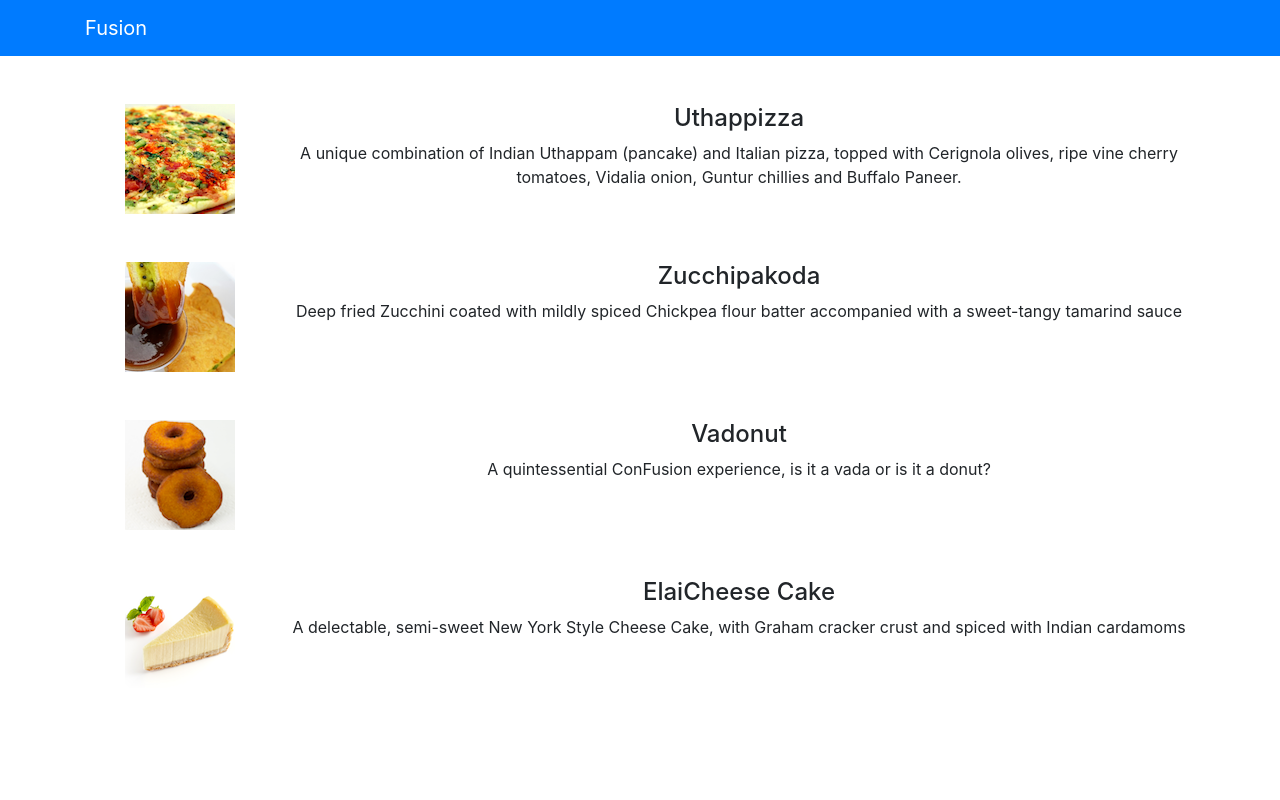
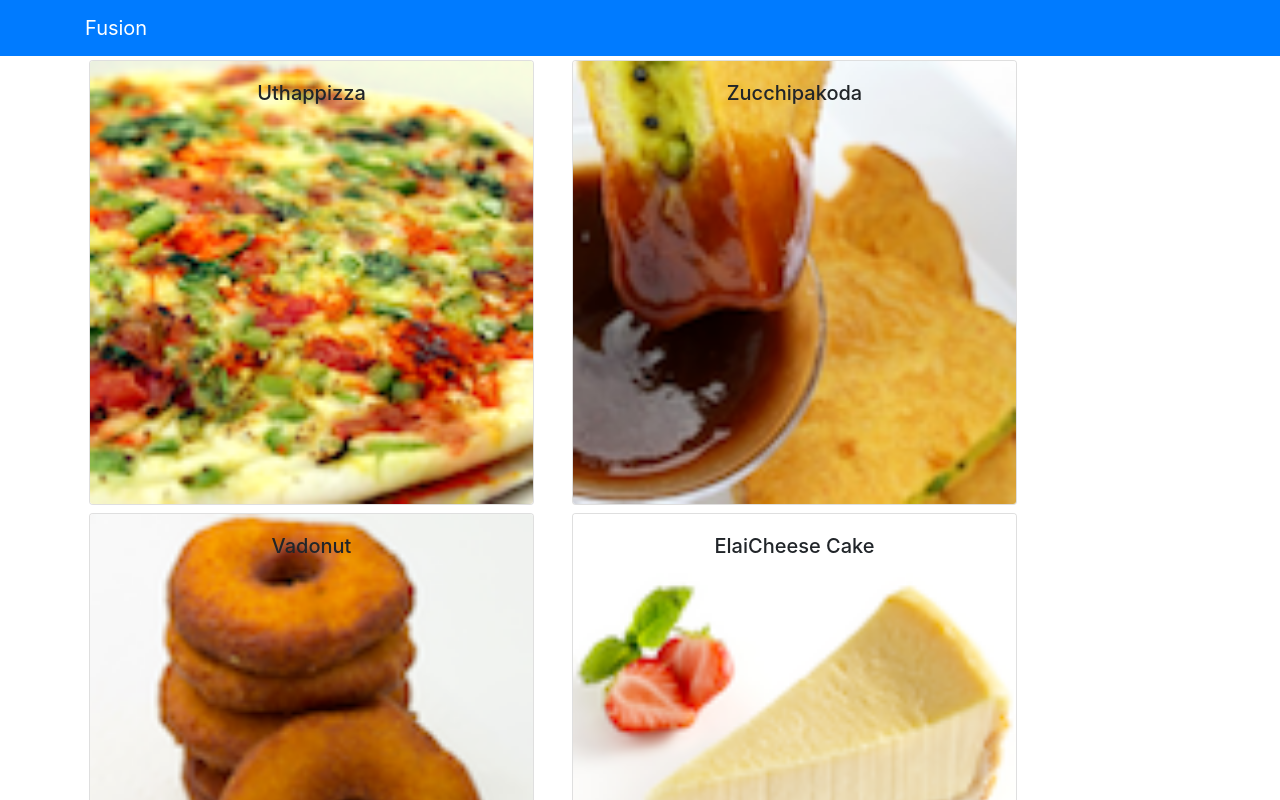
Before and after one commit to mumerasghar/FoodWay, a React (Create React App) app: page / in a window 1280 px wide. Shown: the top 800 px of the page. Built offline with nearby package versions, Linux system fonts and the light colour scheme.

Commit message:
Component part 2

```diff
--- a/src/App.js
+++ b/src/App.js
@@ -2,8 +2,19 @@
 import { Navbar, NavbarBrand } from 'reactstrap'
 import Menu from './components/MenuComponent'
 import './App.css';
+import { Component } from 'react';
+import { DISHES } from './shared/dishes'
+class App extends Component {
 
-function App() {
+  constructor(props) {
+    super(props)
+
+    this.state = {
+      dishes: DISHES
+    }
+  }
+
+  render() {
     return (
       <div className="App">
         <Navbar dark color="primary">
@@ -11,9 +22,10 @@
             <NavbarBrand href="/">Fusion</NavbarBrand>
           </div>
         </Navbar>
-      <Menu />
+        <Menu dishes={this.state.dishes} />
       </div>
     );
   }
+}
 
 export default App;
--- a/src/components/MenuComponent.js
+++ b/src/components/MenuComponent.js
@@ -1,78 +1,65 @@
 import React, { Component } from 'react'
-import { Media } from 'reactstrap'
+import { Card, CardImg, CardImgOverlay, CardText, CardBody, CardTitle } from 'reactstrap'
 
 class Menu extends Component {
 
     constructor(props) {
         super(props)
         this.state = {
-            dishes: [
-                {
-                    id: 0,
-                    name: 'Uthappizza',
-                    image: 'assets/images/uthappizza.png',
-                    category: 'mains',
-                    label: 'Hot',
-                    price: '4.99',
-                    description: 'A unique combination of Indian Uthappam (pancake) and Italian pizza, topped with Cerignola olives, ripe vine cherry tomatoes, Vidalia onion, Guntur chillies and Buffalo Paneer.'
-                },
-                {
-                    id: 1,
-                    name: 'Zucchipakoda',
-                    image: 'assets/images/zucchipakoda.png',
-                    category: 'appetizer',
-                    label: '',
-                    price: '1.99',
-                    description: 'Deep fried Zucchini coated with mildly spiced Chickpea flour batter accompanied with a sweet-tangy tamarind sauce'
-                },
-                {
-                    id: 2,
-                    name: 'Vadonut',
-                    image: 'assets/images/vadonut.png',
-                    category: 'appetizer',
-                    label: 'New',
-                    price: '1.99',
-                    description: 'A quintessential ConFusion experience, is it a vada or is it a donut?'
-                },
-                {
-                    id: 3,
-                    name: 'ElaiCheese Cake',
-                    image: 'assets/images/elaicheesecake.png',
-                    category: 'dessert',
-                    label: '',
-                    price: '2.99',
-                    description: 'A delectable, semi-sweet New York Style Cheese Cake, with Graham cracker crust and spiced with Indian cardamoms'
-                }
-            ],
+            selecDish: null
+        }
+
+    }
+
+
+    handleClick(item) {
+
+        this.setState({ selecDish: item })
+        console.log(item)
+    }
+
+    renderDish(item) {
+        if (item != null) {
+            return (
+                <Card>
+                    <CardImg width="100%" src={item.image} alt={item.name}></CardImg>
+                    <CardBody>
+                        <CardTitle>{item.name}</CardTitle>
+                        <CardText>{item.description}</CardText>
+                    </CardBody>
+                </Card>
+            )
+        } else {
+            return (
+                <div></div>
+            )
         }
     }
 
     render() {
 
-        const menu = this.state.dishes.map(item => {
+        const menu = this.props.dishes.map(item => {
 
             return (
-                <div key={item.id} className="col-12 mt-5">
-                    <Media tag="li">
-                        <Media left middle>
-                            <Media object src={item.image} alt={item.name} />
-                        </Media>
-                        <Media body className="ml-5">
-                            <Media heading>{item.name}</Media>
-                            <p>{item.description}</p>
-                        </Media>
-                    </Media>
-                </div>
+                <div key={item.id} className="col-12 col-md-5 m-1">
+                    <Card onClick={() => this.handleClick(item)}>
+                        <CardImg width="100%" src={item.image} alt={item.name}></CardImg>
+                        <CardImgOverlay >
+                            <CardTitle>{item.name}</CardTitle>
+                        </CardImgOverlay>
+                    </Card>
+                </div >
             )
         })
 
         return (
 
-            <div className="container">
+            <div className="container" >
                 <div className="row">
-                    <Media list>
-                        {menu}
-                    </Media>
+                    {menu}
+                </div>
+                <div className="row">
+                    {this.renderDish(this.state.selecDish)}
                 </div>
             </div>
         )
--- /dev/null
+++ b/src/shared/dishes.js
@@ -0,0 +1,186 @@
+export const DISHES =
+    [
+        {
+        id: 0,
+        name:'Uthappizza',
+        image: 'assets/images/uthappizza.png',
+        category: 'mains',
+        label:'Hot',
+        price:'4.99',
+        description:'A unique combination of Indian Uthappam (pancake) and Italian pizza, topped with Cerignola olives, ripe vine cherry tomatoes, Vidalia onion, Guntur chillies and Buffalo Paneer.',
+        comments: [
+            {
+            id: 0,
+            rating: 5,
+            comment: "Imagine all the eatables, living in conFusion!",
+            author: "John Lemon",
+            date: "2012-10-16T17:57:28.556094Z"
+            },
+            {
+            id: 1,
+            rating: 4,
+            comment: "Sends anyone to heaven, I wish I could get my mother-in-law to eat it!",
+            author: "Paul McVites",
+            date: "2014-09-05T17:57:28.556094Z"
+            },
+            {
+            id: 2,
+            rating: 3,
+            comment: "Eat it, just eat it!",
+            author: "Michael Jaikishan",
+            date: "2015-02-13T17:57:28.556094Z"
+            },
+            {
+            id: 3,
+            rating: 4,
+            comment: "Ultimate, Reaching for the stars!",
+            author: "Ringo Starry",
+            date: "2013-12-02T17:57:28.556094Z"
+            },
+            {
+            id: 4,
+            rating: 2,
+            comment: "It's your birthday, we're gonna party!",
+            author: "25 Cent",
+            date: "2011-12-02T17:57:28.556094Z"
+            }
+        ]                        },
+        {
+        id: 1,
+        name:'Zucchipakoda',
+        image: 'assets/images/zucchipakoda.png',
+        category: 'appetizer',
+        label:'',
+        price:'1.99',
+        description:'Deep fried Zucchini coated with mildly spiced Chickpea flour batter accompanied with a sweet-tangy tamarind sauce',
+        comments: [
+            {
+            id: 0,
+            rating: 5,
+            comment: "Imagine all the eatables, living in conFusion!",
+            author: "John Lemon",
+            date: "2012-10-16T17:57:28.556094Z"
+            },
+            {
+            id: 1,
+            rating: 4,
+            comment: "Sends anyone to heaven, I wish I could get my mother-in-law to eat it!",
+            author: "Paul McVites",
+            date: "2014-09-05T17:57:28.556094Z"
+            },
+            {
+            id: 2,
+            rating: 3,
+            comment: "Eat it, just eat it!",
+            author: "Michael Jaikishan",
+            date: "2015-02-13T17:57:28.556094Z"
+            },
+            {
+            id: 3,
+            rating: 4,
+            comment: "Ultimate, Reaching for the stars!",
+            author: "Ringo Starry",
+            date: "2013-12-02T17:57:28.556094Z"
+            },
+            {
+            id: 4,
+            rating: 2,
+            comment: "It's your birthday, we're gonna party!",
+            author: "25 Cent",
+            date: "2011-12-02T17:57:28.556094Z"
+            }
+        ]
+        },
+        {
+        id: 2,
+        name:'Vadonut',
+        image: 'assets/images/vadonut.png',
+        category: 'appetizer',
+        label:'New',
+        price:'1.99',
+        description:'A quintessential ConFusion experience, is it a vada or is it a donut?',
+        comments: [
+            {
+            id: 0,
+            rating: 5,
+            comment: "Imagine all the eatables, living in conFusion!",
+            author: "John Lemon",
+            date: "2012-10-16T17:57:28.556094Z"
+            },
+            {
+            id: 1,
+            rating: 4,
+            comment: "Sends anyone to heaven, I wish I could get my mother-in-law to eat it!",
+            author: "Paul McVites",
+            date: "2014-09-05T17:57:28.556094Z"
+            },
+            {
+            id: 2,
+            rating: 3,
+            comment: "Eat it, just eat it!",
+            author: "Michael Jaikishan",
+            date: "2015-02-13T17:57:28.556094Z"
+            },
+            {
+            id: 3,
+            rating: 4,
+            comment: "Ultimate, Reaching for the stars!",
+            author: "Ringo Starry",
+            date: "2013-12-02T17:57:28.556094Z"
+            },
+            {
+            id: 4,
+            rating: 2,
+            comment: "It's your birthday, we're gonna party!",
+            author: "25 Cent",
+            date: "2011-12-02T17:57:28.556094Z"
+            }
+        ]
+        },
+        {
+        id: 3,
+        name:'ElaiCheese Cake',
+        image: 'assets/images/elaicheesecake.png',
+        category: 'dessert',
+        label:'',
+        price:'2.99',
+        description:'A delectable, semi-sweet New York Style Cheese Cake, with Graham cracker crust and spiced with Indian cardamoms',
+        comments: [
+            {
+            id: 0,
+            rating: 5,
+            comment: "Imagine all the eatables, living in conFusion!",
+            author: "John Lemon",
+            date: "2012-10-16T17:57:28.556094Z"
+            },
+            {
+            id: 1,
+            rating: 4,
+            comment: "Sends anyone to heaven, I wish I could get my mother-in-law to eat it!",
+            author: "Paul McVites",
+            date: "2014-09-05T17:57:28.556094Z"
+            },
+            {
+            id: 2,
+            rating: 3,
+            comment: "Eat it, just eat it!",
+            author: "Michael Jaikishan",
+            date: "2015-02-13T17:57:28.556094Z"
+            },
+            {
+            id: 3,
+            rating: 4,
+            comment: "Ultimate, Reaching for the stars!",
+            author: "Ringo Starry",
+            date: "2013-12-02T17:57:28.556094Z"
+            },
+            {
+            id: 4,
+            rating: 2,
+            comment: "It's your birthday, we're gonna party!",
+            author: "25 Cent",
+            date: "2011-12-02T17:57:28.556094Z"
+            }
+        ]
+        }
+    ];
```
Lines whose indentation alone changed are shown as unchanged.
